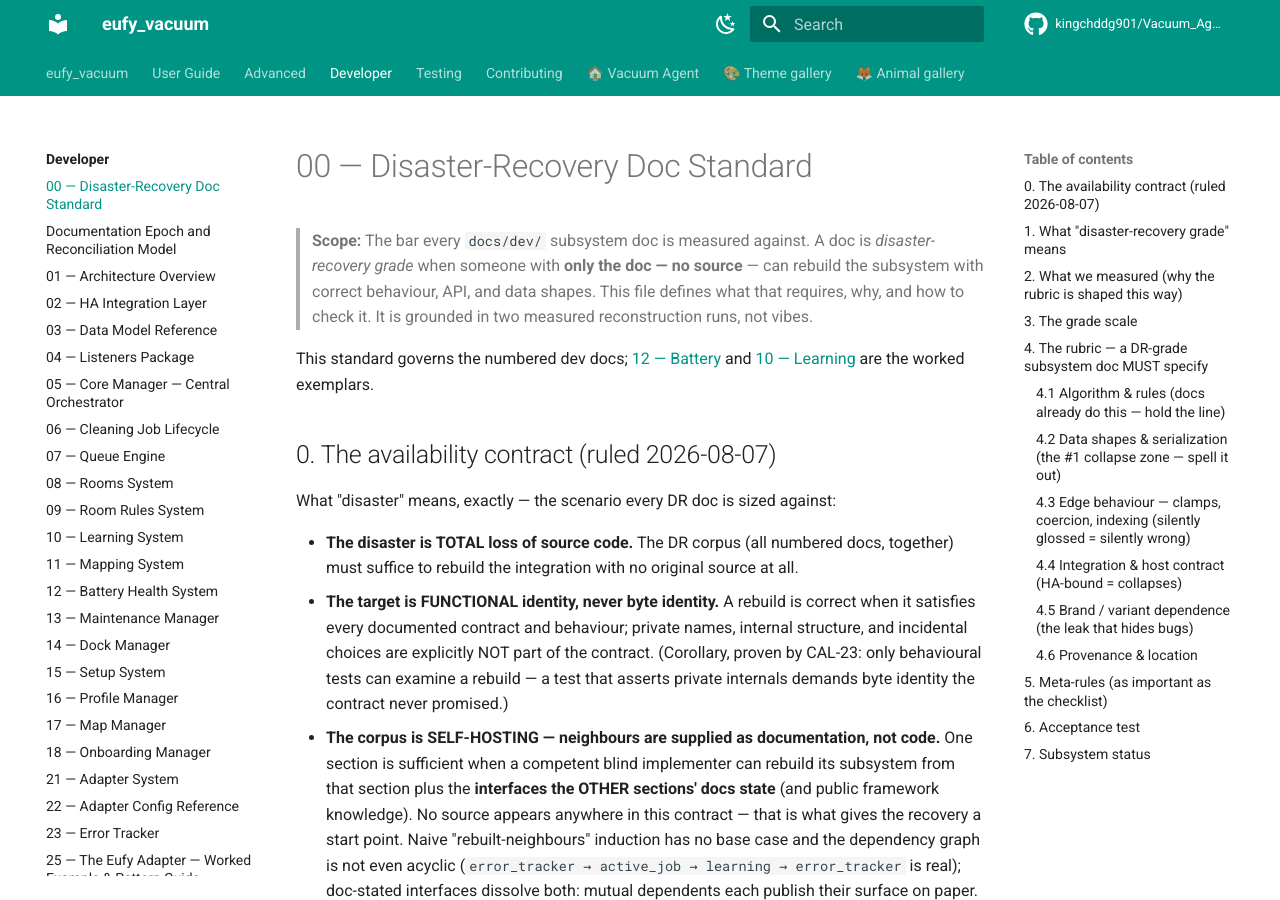
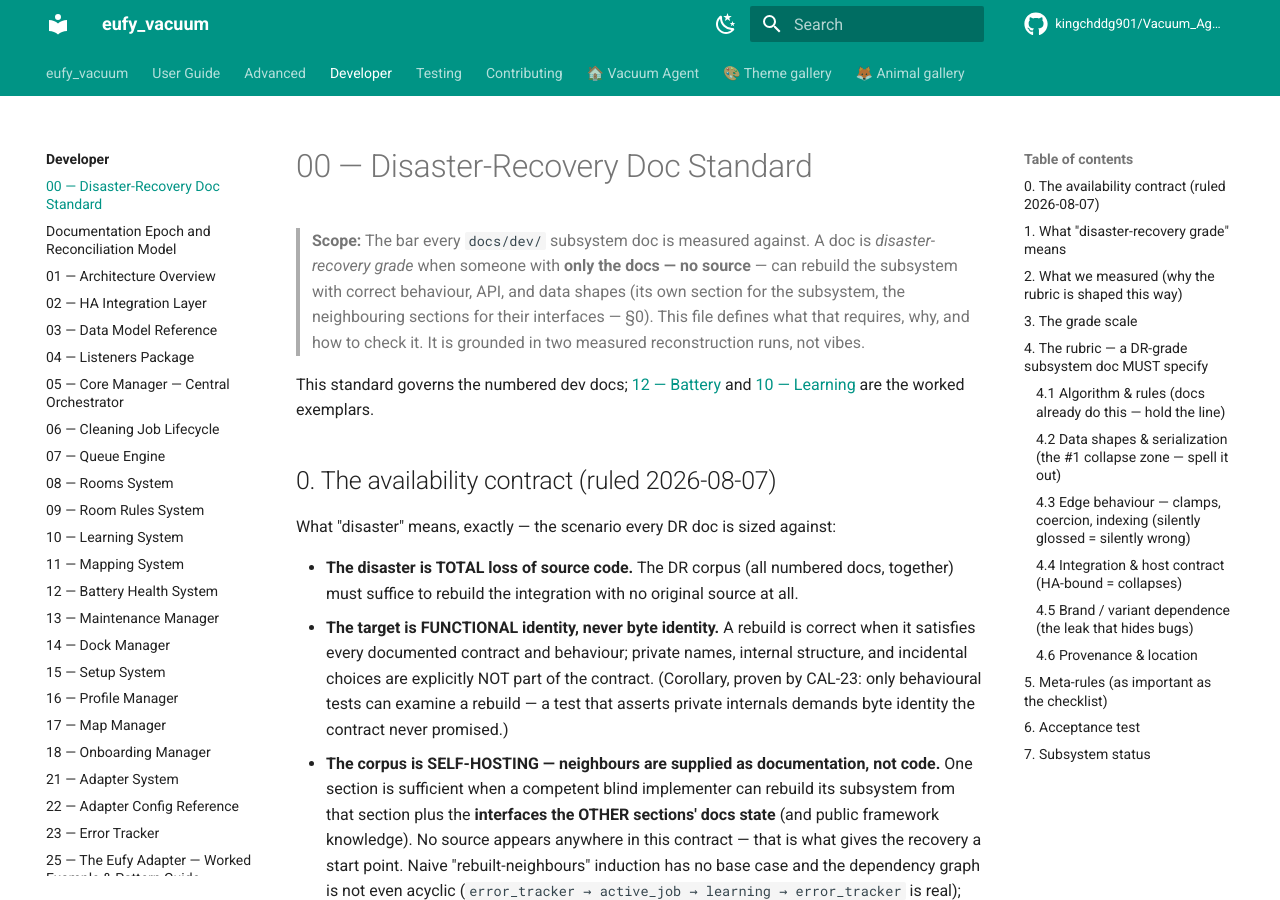
Before and after one commit to kingchddg901/Vacuum_Agent, an MkDocs documentation site: the page built from docs/dev/00-disaster-recovery-standard.md, in a window 1280 px wide and 900 px high. Built offline with MkDocs 1.6.1 and Material for MkDocs 9.7.7, drawn with Linux system fonts in a browser that asks for light colours; comment, search, counter and statistics services are not loaded.

Commit message:
docs(dr): scope line conforms to sec 0 — only the DOCS, own section + neighbour interfaces
Co-Authored-By: Claude Fable 5 <noreply@anthropic.com>

```diff
--- a/docs/dev/00-disaster-recovery-standard.md
+++ b/docs/dev/00-disaster-recovery-standard.md
@@ -1,8 +1,9 @@
 # 00 — Disaster-Recovery Doc Standard
 
 > **Scope:** The bar every `docs/dev/` subsystem doc is measured against. A doc is
-> *disaster-recovery grade* when someone with **only the doc — no source** — can
-> rebuild the subsystem with correct behaviour, API, and data shapes. This file
+> *disaster-recovery grade* when someone with **only the docs — no source** — can
+> rebuild the subsystem with correct behaviour, API, and data shapes (its own section
+> for the subsystem, the neighbouring sections for their interfaces — §0). This file
 > defines what that requires, why, and how to check it. It is grounded in two
 > measured reconstruction runs, not vibes.
 
```
